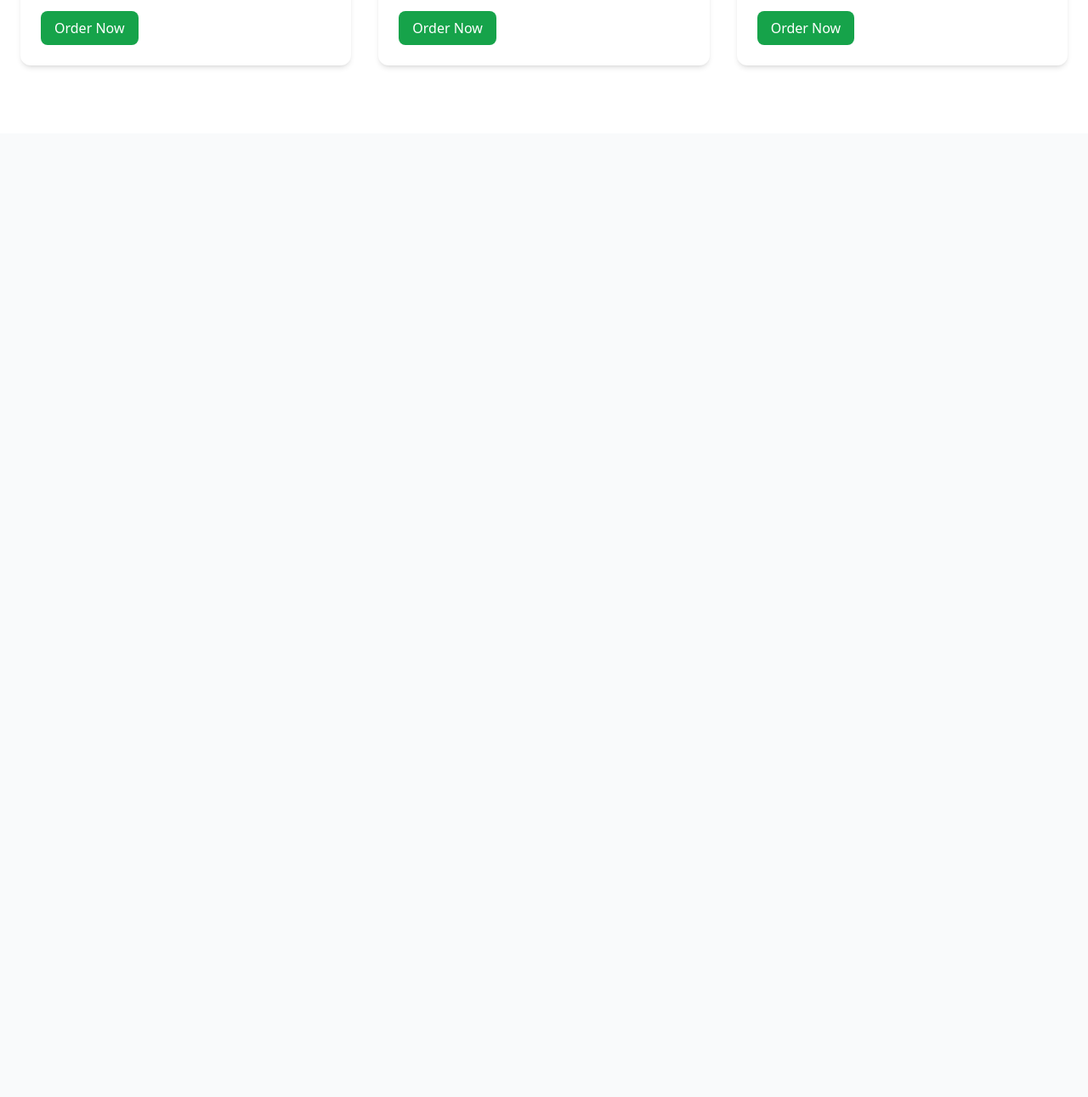
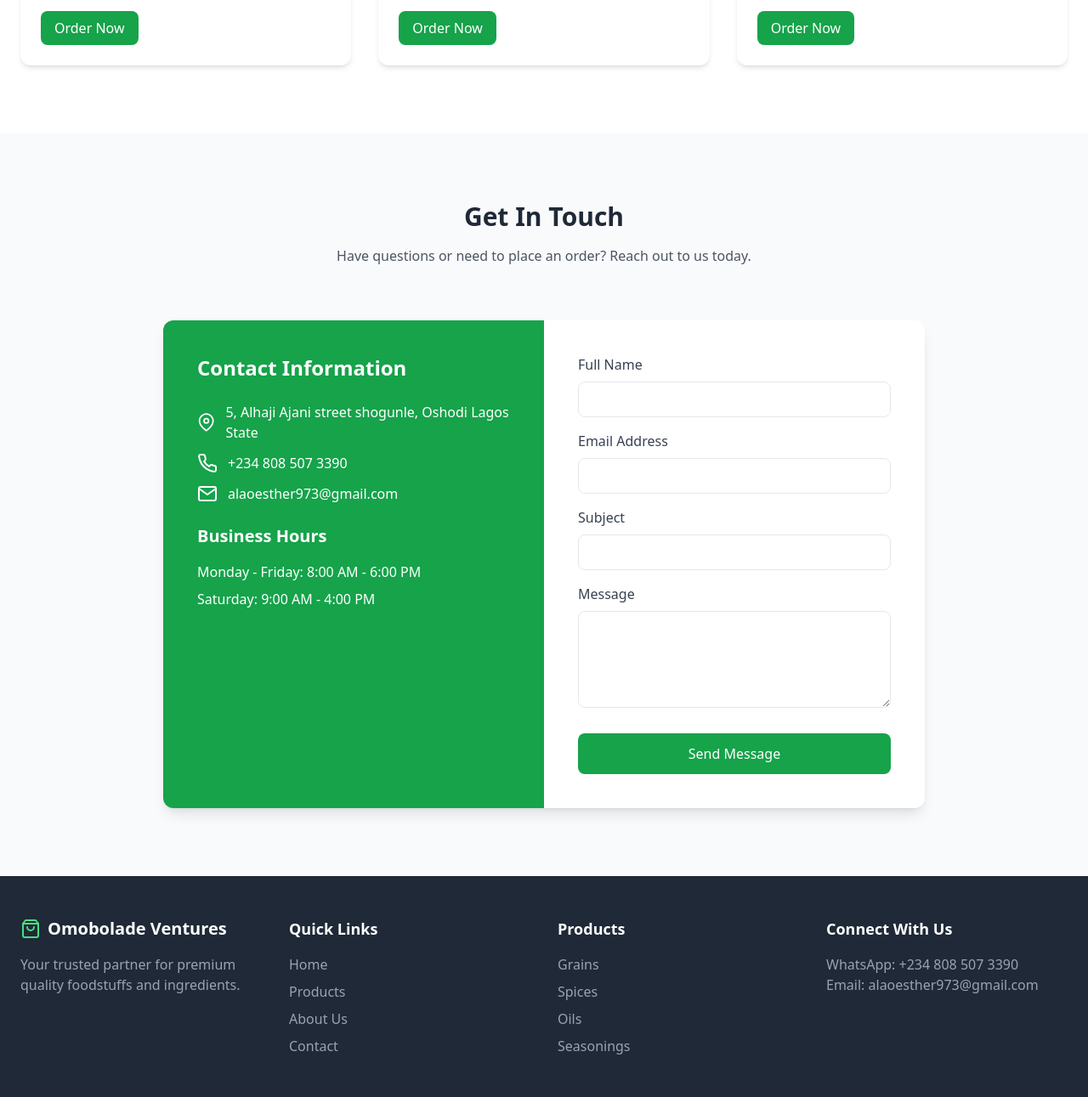
Before and after one commit to temiloluwapeter411-ship-it/omobolade_venture, a plain HTML site: page omobolade venture.html in a window 1280 px wide. Shown: the part 937-2228 px from the top of the page at 85% size. Before the commit the page ends 1094 px from the top, so only its background shows below. Drawn offline with nearby package versions, Linux system fonts and the light colour scheme.

Commit message:
Add files via upload

```diff
--- a/omobolade venture.html
+++ b/omobolade venture.html
@@ -1,9 +1,8 @@
 <!DOCTYPE html>
 <html lang="en">
-
 <head>
-  <meta charset="UTF-8">
-  <meta name="viewport" content="width=device-width, initial-scale=1.0">
+  <meta charset="UTF-8" />
+  <meta name="viewport" content="width=device-width, initial-scale=1.0"/>
   <title>Omobolade Ventures - Quality Foodstuffs Supplier</title>
   <link rel="icon" type="image/x-icon" href="/static/favicon.ico">
   <script src="https://cdn.tailwindcss.com"></script>
@@ -12,22 +11,11 @@
   <script src="https://cdn.jsdelivr.net/npm/feather-icons/dist/feather.min.js"></script>
   <script src="https://unpkg.com/feather-icons"></script>
   <style>
-    .hero-gradient {
-      background: linear-gradient(135deg, #f5f7fa 0%, #c3cfe2 100%);
-    }
-
-    .product-card:hover {
-      transform: translate(-5px);
-      box-shadow: 0 10px 25px rgba(0, 0, 0, 0.1);
-    }
-
-    .testimonial-card {
-      background: rgba(255, 255, 255, 0.9);
-      backdrop-filter: blur(10px);
-    }
+    .hero-gradient { background: linear-gradient(135deg, #f5f7fa 0%, #c3cfe2 100%); }
+    .product-card:hover { transform: translate(-5px); box-shadow: 0 10px 25px rgba(0,0,0,0.1); }
+    .testimonial-card { background: rgba(255,255,255,0.9); backdrop-filter: blur(10px); }
   </style>
 </head>
-
 <body class="font-sans bg-gray-50">
 
   <!-- Navigation -->
@@ -43,7 +31,8 @@
           <a href="#products" class="text-gray-600 hover:text-green-600">Products</a>
           <a href="#about" class="text-gray-600 hover:text-green-600">About</a>
           <a href="#testimonials" class="text-gray-600 hover:text-green-600">Testimonials</a>
-          <a href="#contact" class="text-gray-600 hover:text-green-600">Contact</a>
+          <!-- Contact opens default email client -->
+          <a href="mailto:alaoesther973@gmail.com?subject=Enquiry%20from%20website" class="text-gray-600 hover:text-green-600">Contact</a>
         </div>
         <button class="md:hidden focus:outline-none">
           <i data-feather="menu" class="text-gray-600"></i>
@@ -59,7 +48,7 @@
         <h1 class="text-4xl md:text-5xl font-bold text-gray-800 mb-4">Quality Foodstuffs</h1>
         <p class="text-lg text-gray-600 mb-8">Delivering fresh, nutritious, and delicious products to individuals, restaurants, and businesses.</p>
         <div class="flex space-x-4">
-          <!-- ✅ Shop Now opens order form -->
+          <!-- Shop Now opens order form (General Order) -->
           <button onclick="openOrderForm('General Order')" class="bg-green-600 hover:bg-green-700 text-white px-6 py-3 rounded-lg font-medium transition duration-300">
             Shop Now
           </button>
@@ -81,17 +70,15 @@
         <h2 class="text-3xl font-bold text-gray-800 mb-4">Our Quality Products</h2>
         <p class="text-gray-600 max-w-2xl mx-auto">We source only the finest ingredients to ensure quality and freshness in every product.</p>
       </div>
+
       <div class="grid grid-cols-1 md:grid-cols-3 gap-8">
-
         <!-- Product 1 -->
         <div class="bg-white rounded-xl shadow-md overflow-hidden product-card transition duration-300" data-aos="fade-up" data-aos-delay="100">
           <img src="IMG_20250926_122114_885.jpg" alt="Grains" class="w-full h-48 object-cover">
           <div class="p-6">
             <h3 class="text-xl font-semibold text-gray-800 mb-2">Premium Grains</h3>
             <p class="text-gray-600 mb-4">High-quality rice, beans, and other staple grains for your kitchen.</p>
-            <button onclick="openOrderForm('Premium Grains')" class="bg-green-600 hover:bg-green-700 text-white px-4 py-2 rounded-lg">
-              Order Now
-            </button>
+            <button onclick="openOrderForm('Premium Grains')" class="bg-green-600 hover:bg-green-700 text-white px-4 py-2 rounded-lg">Order Now</button>
           </div>
         </div>
 
@@ -101,9 +88,7 @@
           <div class="p-6">
             <h3 class="text-xl font-semibold text-gray-800 mb-2">Aromatic Spices</h3>
             <p class="text-gray-600 mb-4">Authentic spices to enhance the flavor of your dishes.</p>
-            <button onclick="openOrderForm('Aromatic Spices')" class="bg-green-600 hover:bg-green-700 text-white px-4 py-2 rounded-lg">
-              Order Now
-            </button>
+            <button onclick="openOrderForm('Aromatic Spices')" class="bg-green-600 hover:bg-green-700 text-white px-4 py-2 rounded-lg">Order Now</button>
           </div>
         </div>
 
@@ -113,9 +98,7 @@
           <div class="p-6">
             <h3 class="text-xl font-semibold text-gray-800 mb-2">Healthy Oils</h3>
             <p class="text-gray-600 mb-4">Pure, cold-pressed oils for cooking and nutritional benefits.</p>
-            <button onclick="openOrderForm('Healthy Oils')" class="bg-green-600 hover:bg-green-700 text-white px-4 py-2 rounded-lg">
-              Order Now
-            </button>
+            <button onclick="openOrderForm('Healthy Oils')" class="bg-green-600 hover:bg-green-700 text-white px-4 py-2 rounded-lg">Order Now</button>
           </div>
         </div>
 
@@ -123,7 +106,7 @@
     </div>
   </section>
 
-  <!-- ✅ Order Form Modal -->
+  <!-- ✅ Order Form Modal (Email version) -->
   <div id="orderModal" class="hidden fixed inset-0 flex items-center justify-center bg-black bg-opacity-50 z-50">
     <div class="bg-white rounded-lg shadow-lg p-6 w-96">
       <h2 class="text-xl font-bold mb-4">Place Your Order</h2>
@@ -132,76 +115,194 @@
 
         <div class="mb-4">
           <label class="block text-gray-700">Your Name</label>
-          <input type="text" name="customerName" required class="w-full border rounded px-3 py-2">
+          <input type="text" name="customerName" required class="w-full border rounded px-3 py-2" />
         </div>
 
         <div class="mb-4">
           <label class="block text-gray-700">Phone</label>
-          <input type="text" name="phone" required class="w-full border rounded px-3 py-2">
+          <input type="text" name="phone" required class="w-full border rounded px-3 py-2" />
         </div>
 
         <div class="mb-4">
           <label class="block text-gray-700">Quantity</label>
-          <input type="number" name="quantity" value="1" min="1" required class="w-full border rounded px-3 py-2">
+          <input type="number" name="quantity" value="1" min="1" required class="w-full border rounded px-3 py-2" />
         </div>
 
         <div class="flex justify-between">
-          <button type="submit" class="bg-green-600 hover:bg-green-700 text-white px-4 py-2 rounded">
-            Submit Order
-          </button>
-          <button type="button" onclick="closeOrderForm()" class="text-gray-600">
-            Cancel
-          </button>
+          <button type="submit" class="bg-green-600 hover:bg-green-700 text-white px-4 py-2 rounded">Submit Order</button>
+          <button type="button" onclick="closeOrderForm()" class="text-gray-600">Cancel</button>
         </div>
       </form>
     </div>
   </div>
 
-  <!-- ✅ WhatsApp Script -->
+  <!-- Contact Section (kept as before) -->
+  <section id="contact" class="py-20 bg-gray-50">
+    <div class="container mx-auto px-6">
+      <div class="max-w-4xl mx-auto">
+        <div class="text-center mb-16" data-aos="fade-up">
+          <h2 class="text-3xl font-bold text-gray-800 mb-4">Get In Touch</h2>
+          <p class="text-gray-600">Have questions or need to place an order? Reach out to us today.</p>
+        </div>
+        <div class="bg-white rounded-xl shadow-lg overflow-hidden" data-aos="fade-up">
+          <div class="md:flex">
+            <div class="md:w-1/2 bg-green-600 text-white p-10">
+              <h3 class="text-2xl font-bold mb-6">Contact Information</h3>
+              <div class="mb-6">
+                <div class="flex items-center mb-3">
+                  <i data-feather="map-pin" class="mr-3"></i>
+                  <span>5, Alhaji Ajani street shogunle, Oshodi Lagos State</span>
+                </div>
+                <div class="flex items-center mb-3">
+                  <i data-feather="phone" class="mr-3"></i>
+                  <span>+234 808 507 3390</span>
+                </div>
+                <div class="flex items-center">
+                  <i data-feather="mail" class="mr-3"></i>
+                  <span>alaoesther973@gmail.com</span>
+                </div>
+              </div>
+              <h4 class="text-xl font-bold mb-4">Business Hours</h4>
+              <p class="mb-2">Monday - Friday: 8:00 AM - 6:00 PM</p>
+              <p>Saturday: 9:00 AM - 4:00 PM</p>
+            </div>
+            <div class="md:w-1/2 p-10">
+              <form>
+                <div class="mb-4">
+                  <label for="name" class="block text-gray-700 mb-2">Full Name</label>
+                  <input type="text" id="name" class="w-full px-4 py-2 border rounded-lg focus:outline-none focus:ring-2 focus:ring-green-600">
+                </div>
+                <div class="mb-4">
+                  <label for="email" class="block text-gray-700 mb-2">Email Address</label>
+                  <input type="email" id="email" class="w-full px-4 py-2 border rounded-lg focus:outline-none focus:ring-2 focus:ring-green-600">
+                </div>
+                <div class="mb-4">
+                  <label for="subject" class="block text-gray-700 mb-2">Subject</label>
+                  <input type="text" id="subject" class="w-full px-4 py-2 border rounded-lg focus:outline-none focus:ring-2 focus:ring-green-600">
+                </div>
+                <div class="mb-6">
+                  <label for="message" class="block text-gray-700 mb-2">Message</label>
+                  <textarea id="message" rows="4" class="w-full px-4 py-2 border rounded-lg focus:outline-none focus:ring-2 focus:ring-green-600"></textarea>
+                </div>
+                <button type="submit" class="w-full bg-green-600 hover:bg-green-700 text-white py-3 px-4 rounded-lg font-medium transition duration-300">Send Message</button>
+              </form>
+            </div>
+          </div>
+        </div>
+      </div>
+    </div>
+  </section>
+
+  <!-- Footer -->
+  <footer class="bg-gray-800 text-white py-12">
+    <div class="container mx-auto px-6">
+      <div class="grid grid-cols-1 md:grid-cols-4 gap-8">
+        <div>
+          <div class="flex items-center mb-4">
+            <i data-feather="shopping-bag" class="text-green-400 mr-2"></i>
+            <span class="text-xl font-bold">Omobolade Ventures</span>
+          </div>
+          <p class="text-gray-400">Your trusted partner for premium quality foodstuffs and ingredients.</p>
+        </div>
+        <div>
+          <h4 class="text-lg font-semibold mb-4">Quick Links</h4>
+          <ul class="space-y-2">
+            <li><a href="#" class="text-gray-400 hover:text-white transition">Home</a></li>
+            <li><a href="#products" class="text-gray-400 hover:text-white transition">Products</a></li>
+            <li><a href="#about" class="text-gray-400 hover:text-white transition">About Us</a></li>
+            <li><a href="#contact" class="text-gray-400 hover:text-white transition">Contact</a></li>
+          </ul>
+        </div>
+        <div>
+          <h4 class="text-lg font-semibold mb-4">Products</h4>
+          <ul class="space-y-2">
+            <li><a href="#" class="text-gray-400 hover:text-white transition">Grains</a></li>
+            <li><a href="#" class="text-gray-400 hover:text-white transition">Spices</a></li>
+            <li><a href="#" class="text-gray-400 hover:text-white transition">Oils</a></li>
+            <li><a href="#" class="text-gray-400 hover:text-white transition">Seasonings</a></li>
+          </ul>
+        </div>
+        <div>
+          <h4 class="text-lg font-semibold mb-4">Connect With Us</h4>
+          <p class="text-gray-400">WhatsApp: +234 808 507 3390</p>
+          <p class="text-gray-400">Email: alaoesther973@gmail.com</p>
+        </div>
+      </div>
+    </div>
+  </footer>
+
+  <!-- Email-order script -->
   <script>
     function openOrderForm(product) {
       document.getElementById("orderModal").classList.remove("hidden");
       document.getElementById("productName").value = product;
     }
-
     function closeOrderForm() {
       document.getElementById("orderModal").classList.add("hidden");
     }
 
-    document.getElementById("orderForm").addEventListener("submit", function (e) {
+    document.getElementById("orderForm").addEventListener("submit", function(e) {
       e.preventDefault();
-
       const formData = new FormData(this);
       const data = Object.fromEntries(formData);
 
-      const message = `Hello Omobolade Ventures, I want to order:
-- Product: ${data.product}
-- Quantity: ${data.quantity}
-- Name: ${data.customerName}
-- Phone: ${data.phone}`;
+      // Build email subject and body
+      const subject = Order: ${data.product};
+      const bodyLines = [
+        Hello Omobolade Ventures,,
+        ``,
+        I would like to place an order with the following details:,
+        Product: ${data.product},
+        Quantity: ${data.quantity},
+        Name: ${data.customerName},
+        Phone: ${data.phone},
+        ``,
+        Please reply with payment & delivery details.,
+        ``,
+        Thank you.
+      ];
+      const body = bodyLines.join('\n');
 
-      const phoneNumber = "2348085073390";
-      window.open(https://wa.me/${phoneNumber}?text=${encodeURIComponent(message)}, "_blank");
+      // recipient email
+      const to = "alaoesther973@gmail.com";
 
+      // create mailto URL (encode components)
+      const mailto = mailto:${encodeURIComponent(to)}?subject=${encodeURIComponent(subject)}&body=${encodeURIComponent(body)};
+
+      // open default email client
+      window.location.href = mailto;
+
+      // close modal and reset
       closeOrderForm();
       this.reset();
     });
+
+    // Init icons and AOS
+    feather.replace();
+    AOS.init();
   </script>
-
 </body>
 </html>
 </footer>
 
+
+
     <script>
+
         feather.replace();
+
         AOS.init({
+
             duration: 800,
+
             easing: 'ease-in-out',
+
             once: true
+
         });
+
     </script>
-</body>
-</html>
 
 </body>
+
 </html>
```
Lines whose indentation alone changed are shown as unchanged.
